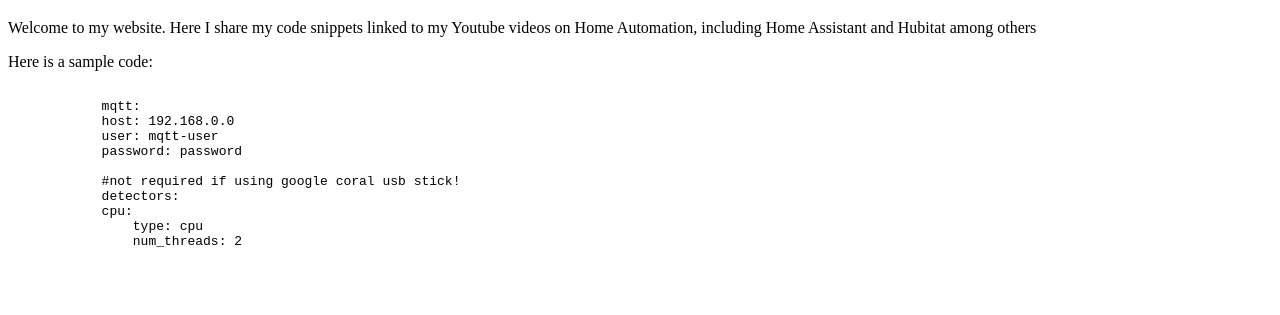
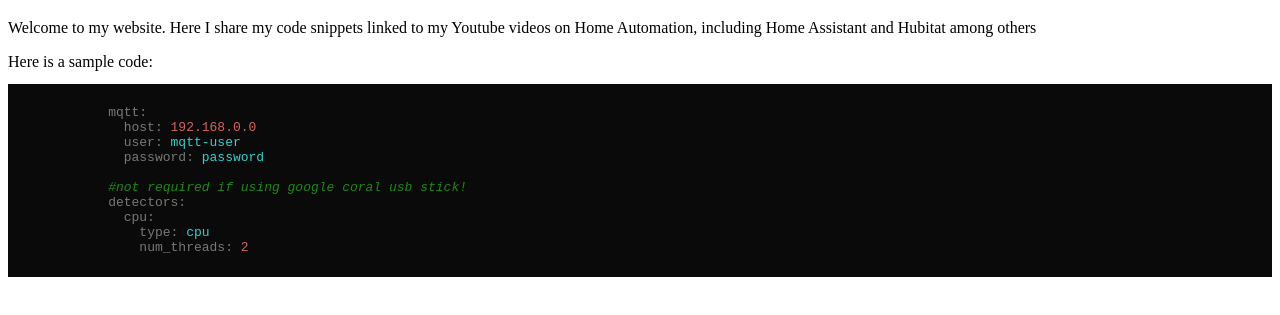
Before and after one commit to ozsmarthome/thehomeautomationproject, a plain HTML site: page index.html in a window 1280 px wide. Shown: the part 61-376 px from the top of the page. Drawn offline with nearby package versions, Linux system fonts and the light colour scheme.

Commit message:
updated css

```diff
--- a/index.html
+++ b/index.html
@@ -8,6 +8,7 @@
         <script src="https://unpkg.com/@highlightjs/cdn-assets@11.7.0/highlight.min.js"></script>
         <!-- and it's easy to individually load additional languages -->
         <script src="https://unpkg.com/@highlightjs/cdn-assets@11.7.0/languages/javascript.min.js"></script>
+        <script>hljs.highlightAll();</script>
       </head>
     <body>
         <h1>The Home Automation Project</h1>
@@ -16,15 +17,15 @@
         </p>
 
         Here is a sample code:
-        <pre><code class="language-yaml">
+        <pre><code>
             mqtt:
-            host: 192.168.0.0
-            user: mqtt-user
-            password: password
+              host: 192.168.0.0
+              user: mqtt-user
+              password: password
 
             #not required if using google coral usb stick!
             detectors:
-            cpu:
+              cpu:
                 type: cpu
                 num_threads: 2
         </code></pre>
```
